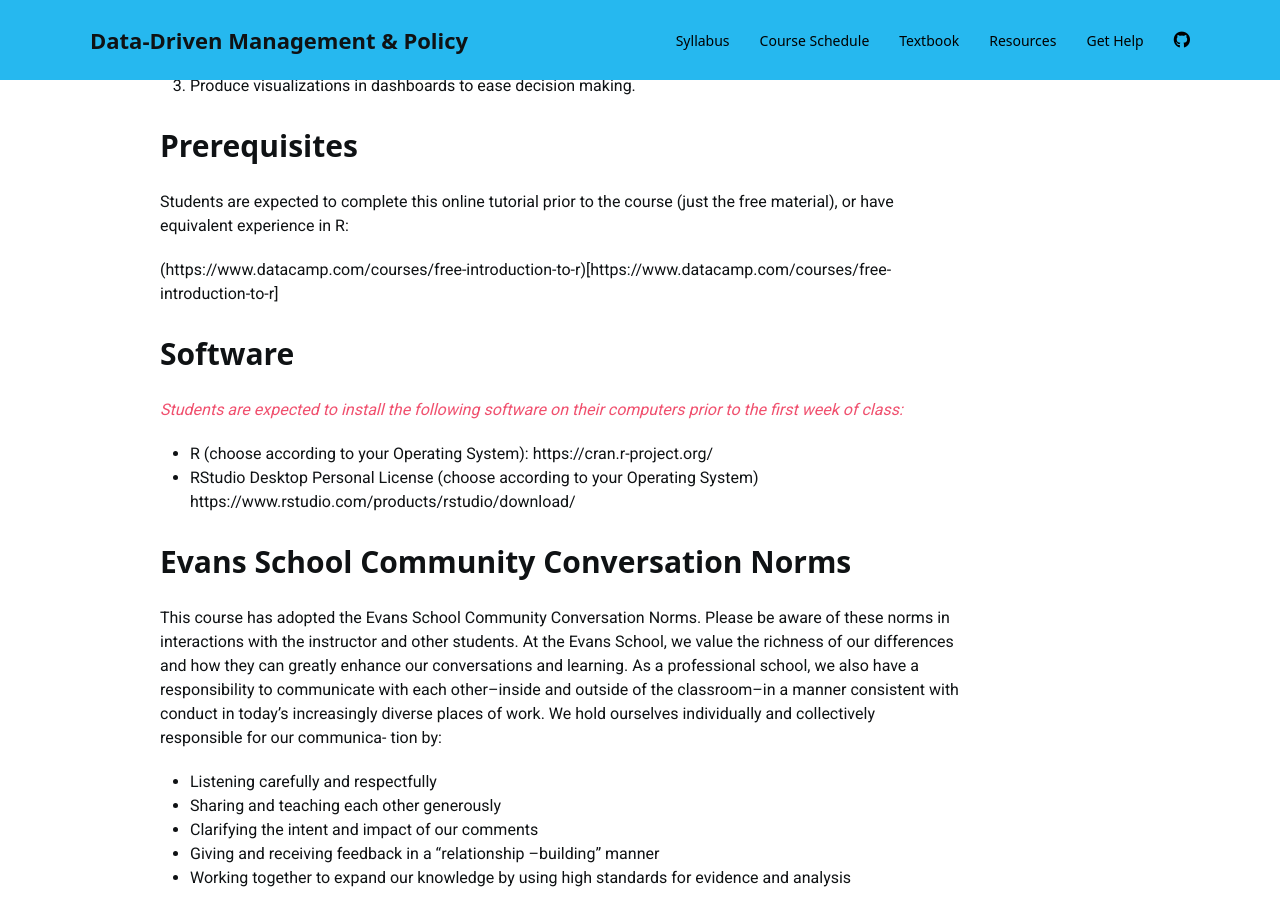
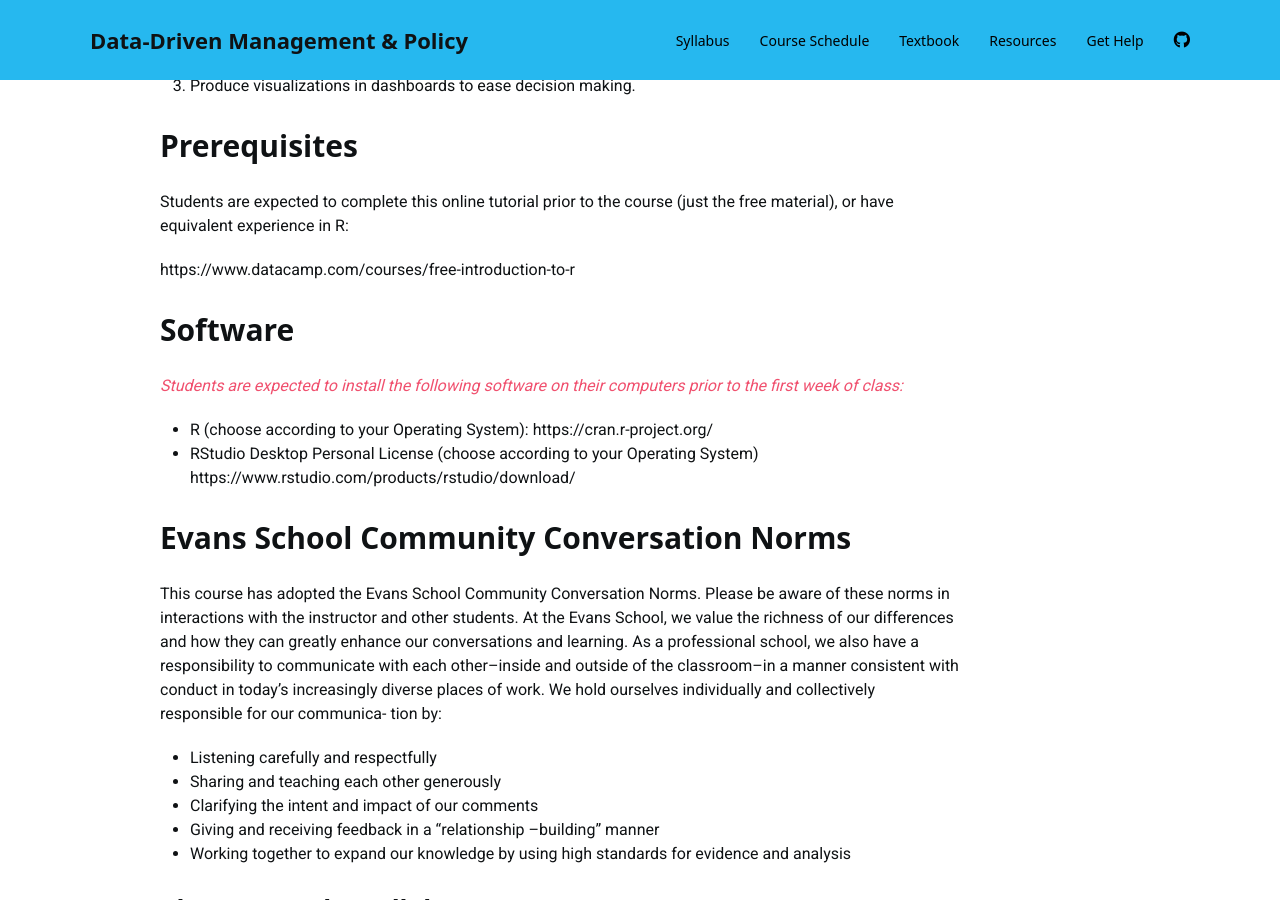
Before and after one commit to DS4PS/ddmp-uw-class-spring-2019, a Jekyll site: the page built from index.md, in a window 1280 px wide and 900 px high, scrolled down 2466 px. Built offline with Jekyll 4.4.1, drawn with Linux system fonts in a browser that asks for light colours; nearby versions of some CDN libraries; a style sheet for code colours, icons or effects is not loaded; some of the changed lines change nothing that is shown.

Commit message:
Update index.md

```diff
--- a/index.md
+++ b/index.md
@@ -96,7 +96,7 @@
 
 Students  are  expected  to  complete  this  online  tutorial  prior  to  the  course (just the free material),  or have equivalent experience in R:
 
-(https://www.datacamp.com/courses/free-introduction-to-r)[https://www.datacamp.com/courses/free-introduction-to-r]
+https://www.datacamp.com/courses/free-introduction-to-r
 
 
 
```
